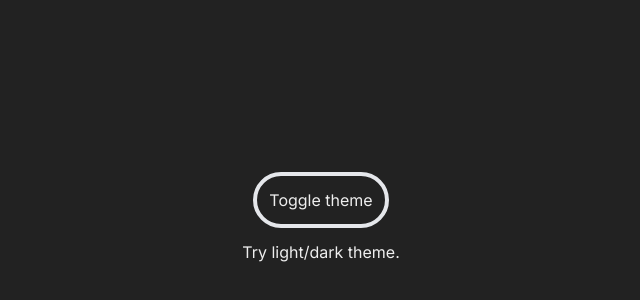
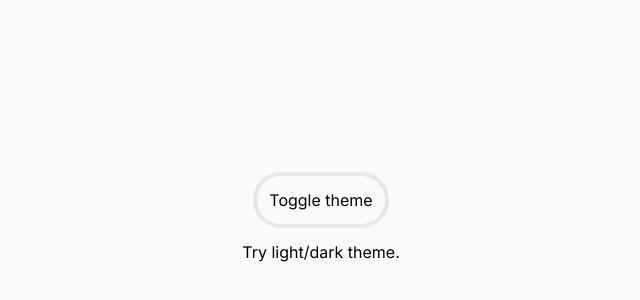
Before and after one commit to erazinkov/my-app, a Next.js app: page / in a window 1280 px wide. Shown: the part 182-482 px from the top of the page, without its empty margins (319-959 px from the left). Built offline with nearby package versions, Linux system fonts and the light colour scheme.

Commit message:
theme fix

```diff
--- a/src/app/globals.css
+++ b/src/app/globals.css
@@ -20,6 +20,7 @@
 
 @media (prefers-color-scheme: light) {
   :root {
+    --background-color: #fafafa;
     --foreground-rgb: 0, 0, 0;
     --background-start-rgb: 214, 219, 220;
     --background-end-rgb: 255, 255, 255;
@@ -28,6 +29,7 @@
 
 @media (prefers-color-scheme: dark) {
   :root {
+    --background-color: #2b3e51;
     --foreground-rgb: 255, 255, 255;
     --background-start-rgb: 0, 0, 0;
     --background-end-rgb: 0, 0, 0;
--- a/src/app/page.tsx
+++ b/src/app/page.tsx
@@ -1,24 +1,20 @@
 'use client'
 
-import { themes, useTheme } from '@/lib/ThemeContext'
+import { ThemeContext, useTheme } from '@/lib/ThemeContext'
 
 
 export default function Home() {
   const { theme, setTheme } = useTheme()
 
   const toggleTheme = () => {
-    const themeCurrent = theme === themes.light ? themes.light : themes.dark
+    const themeCurrent = theme.type === "light" ? "light" : "dark"
     console.log(themeCurrent)
-    setTheme(theme === themes.light ? themes.dark : themes.light)
+    setTheme(theme.type === "light" ? { type: "dark" } : { type: "light" })
   }
 
   return (
     <div
       className='flex justify-center min-h-screen'
-      style={{
-        backgroundColor: theme?.background,
-        color: theme?.color,
-      }}
     >
       <div className='w-full flex flex-col gap-3 justify-center items-center'>
         <button className='rounded-full p-3 max-w-fit border-4' onClick={toggleTheme}>Toggle theme</button>
--- a/src/lib/ThemeContext.tsx
+++ b/src/lib/ThemeContext.tsx
@@ -1,32 +1,20 @@
 'use client'
 
-import React, { Dispatch, SetStateAction } from "react"
+import React, { Dispatch, SetStateAction, useEffect } from "react"
 import { createContext, useContext, useState } from "react"
 
 
-interface ThemeInterface {
-    background: string,
-    color: string,
-}
+type Theme =
+    | { type: "light" }
+    | { type: "dark" }
 
-export const themes = {
-    light: {
-        background: '#eeeeee',
-        color: '#222222',
-    },
-    dark: {
-        background: '#222222',
-        color: '#eeeeee',
-    },
-}
-
-interface ThemeContext {
-    theme: ThemeInterface,
-    setTheme: Dispatch<SetStateAction<ThemeInterface>>
+export interface ThemeContext {
+    theme: Theme,
+    setTheme: Dispatch<SetStateAction<Theme>>
 }
 
 export const ThemeContext = createContext<ThemeContext>({
-    theme: themes.light,
+    theme: { type: "light"},
     setTheme: () => {}
 })
 
@@ -37,7 +25,10 @@ export default function ThemeProvider({
 } : {
     children: React.ReactNode
 }) {
-    const [theme, setTheme] = useState(themes.dark)
+    const [theme, setTheme] = useState<Theme>({ type: "light" })
+    useEffect(() => {
+        document.documentElement.dataset.theme = theme.type
+      }, [ theme ])
     return (
         <ThemeContext.Provider value={{ theme, setTheme }}>{children}</ThemeContext.Provider>
     )
```
